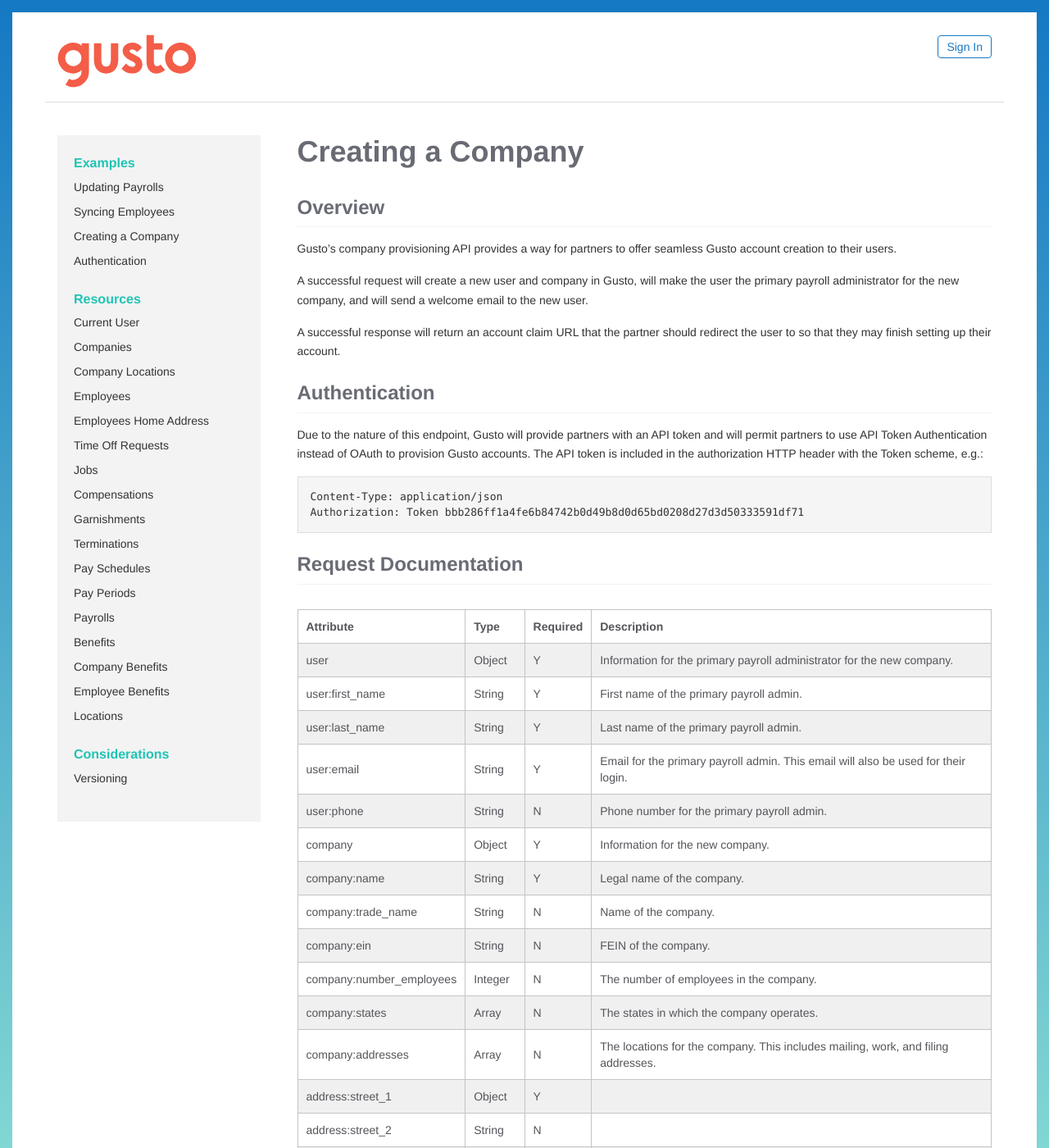
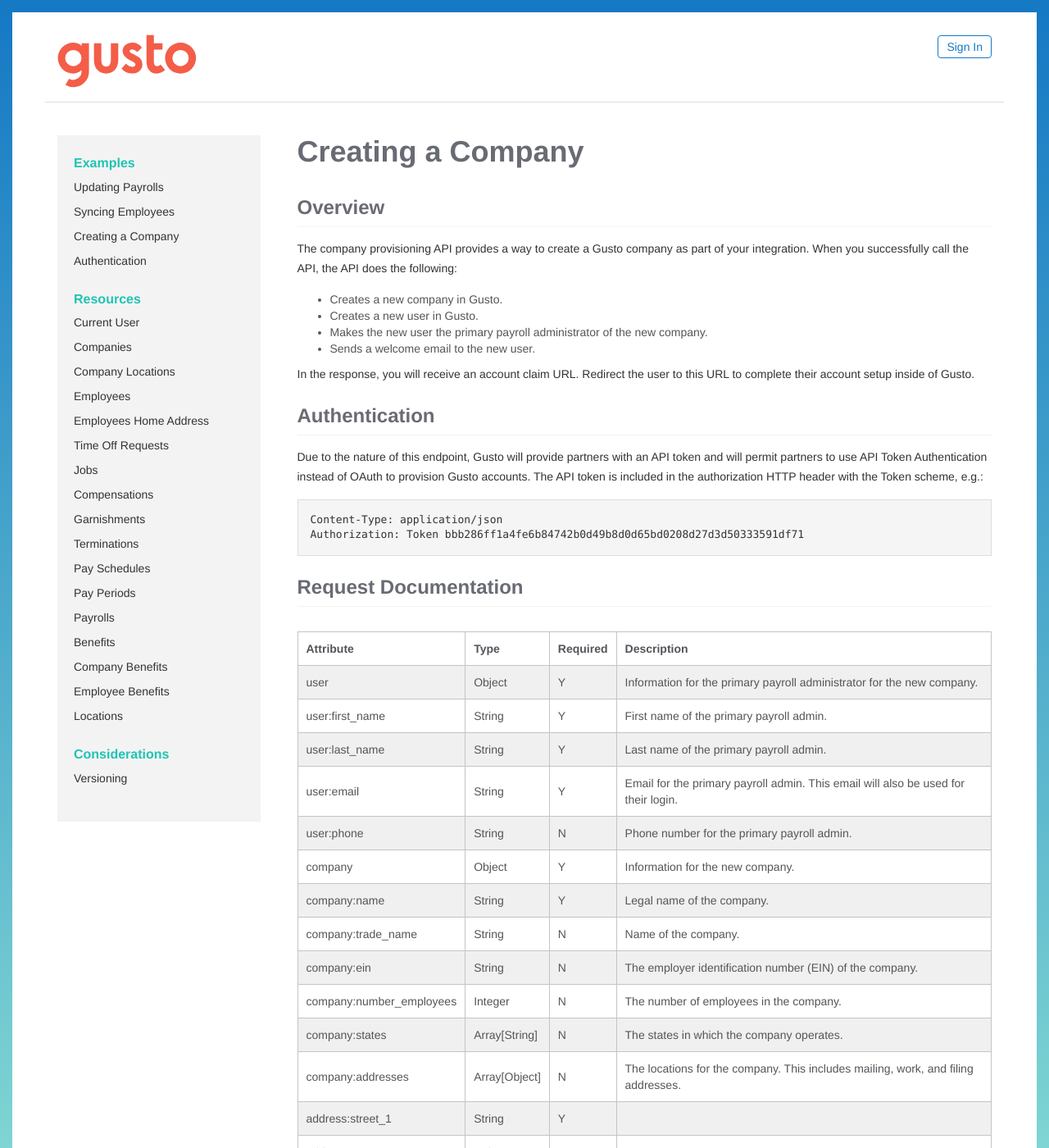
Before and after one commit to Gusto/gusto.github.io, a Jekyll site: the page built from _posts/2020-02-10-create-a-company-example.markdown, in a window 1280 px wide and 1400 px high. Shown: the whole window at 82% size. Built offline with Jekyll 4.4.1, drawn with Linux system fonts in a browser that asks for light colours; some of the changed text lies outside the part shown.

Commit message:
Update CCAPI documentation.

```diff
--- a/_posts/2020-02-10-create-a-company-example.markdown
+++ b/_posts/2020-02-10-create-a-company-example.markdown
@@ -8,11 +8,14 @@
 
 ## Overview
 
-Gusto’s company provisioning API provides a way for partners to offer seamless Gusto account creation to their users.
+The company provisioning API provides a way to create a Gusto company as part of your integration. When you successfully call the API, the API does the following:
 
-A successful request will create a new user and company in Gusto, will make the user the primary payroll administrator for the new company, and will send a welcome email to the new user.
+* Creates a new company in Gusto.
+* Creates a new user in Gusto.
+* Makes the new user the primary payroll administrator of the new company.
+* Sends a welcome email to the new user.
 
-A successful response will return an account claim URL that the partner should redirect the user to so that they may finish setting up their account.
+In the response, you will receive an account claim URL. Redirect the user to this URL to complete their account setup inside of Gusto.
 
 ## Authentication
 
@@ -35,17 +38,17 @@
 | company                  | Object        | Y            | Information for the new company.
 | company:name             | String        | Y            | Legal name of the company.
 | company:trade_name       | String        | N            | Name of the company.
-| company:ein              | String        | N            | FEIN of the company.
+| company:ein              | String        | N            | The employer identification number (EIN) of the company.
 | company:number_employees | Integer       | N            | The number of employees in the company.
-| company:states           | Array         | N            | The states in which the company operates.
-| company:addresses        | Array         | N            | The locations for the company. This includes mailing, work, and filing addresses.
-| address:street_1         | Object        | Y            |
+| company:states           | Array[String] | N            | The states in which the company operates.
+| company:addresses        | Array[Object] | N            | The locations for the company. This includes mailing, work, and filing addresses.
+| address:street_1         | String        | Y            |
 | address:street_2         | String        | N            |
 | address:city             | String        | Y            |
 | address:state            | String        | Y            |
 | address:zip              | String        | Y            |
 | address:phone            | String        | Y            |
-| address:is_primary       | Boolean       | N            | Whether or not this is a primary address for the company. If set to true, the address will be used as the mailing and filing address for the company and will be added as a work location. If set to false or not included, the address will only be added as a work location for the company.
+| address:is_primary       | Boolean       | N            | Whether or not this is a primary address for the company. If set to true, the address will be used as the mailing and filing address for the company and will be added as a work location. If set to false or not included, the address will only be added as a work location for the company. If multiple addresses are included, only one should be marked as primary.
 
 
 ## Example Requests
```
